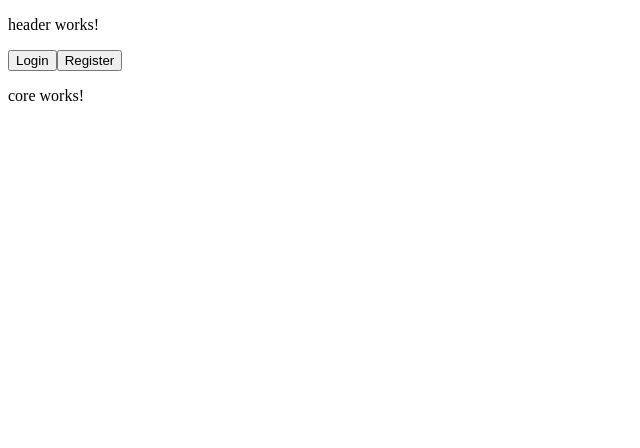
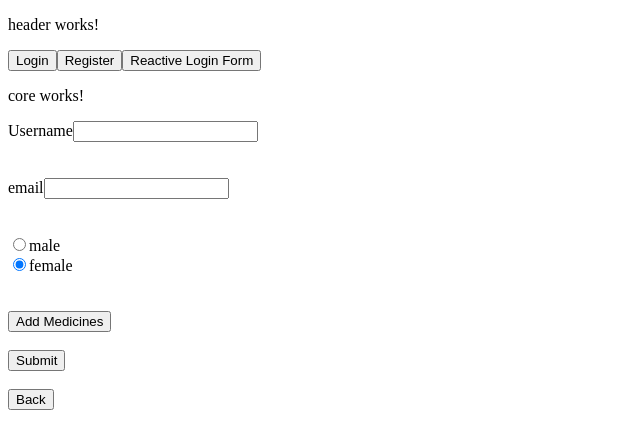
Before and after one commit to nibeditanandi94/firstAngularApp, an Angular app: page /reactive in a window 1280 px wide. Before the commit this address led to /. Shown: the top 448 px of the page, without its empty margins (0-640 px from the left). Built offline with nearby package versions, Linux system fonts and the light colour scheme.

Commit message:
second commit

```diff
--- a/src/app/app-routing.module.ts
+++ b/src/app/app-routing.module.ts
@@ -2,6 +2,7 @@ import { NgModule } from '@angular/core';
 import { Routes, RouterModule } from '@angular/router';
 import { HomeComponent } from './home/home/home.component';
 import { LoginComponent } from './login/login/login.component';
+import { ReactiveComponent } from './reactive/reactive/reactive.component';
 import { RegisterComponent } from './register/register/register.component';
 
 const routes: Routes = [
@@ -9,6 +10,7 @@ const routes: Routes = [
   {path:'home',component:HomeComponent},
   {path:'login', component:LoginComponent},
   {path:'register', component:RegisterComponent},
+  {path:'reactive', component:ReactiveComponent}
 
 ];
 
--- a/src/app/app.module.ts
+++ b/src/app/app.module.ts
@@ -8,6 +8,8 @@ import { CoreModule } from './core/core.module';
 // import { RegisterComponent } from './register/register/register.component';
 import { LoginModule } from './login/login.module';
 import { RegisterModule } from './register/register.module';
+// import { ReactiveFormsModule } from '@angular/forms';
+// import { ReactiveModule } from './reactive/reactive.module';
 
 @NgModule({
   declarations: [
@@ -19,6 +21,8 @@ import { RegisterModule } from './register/register.module';
     // LoginModule,
     // RegisterModule,
     AppRoutingModule,
+    // ReactiveModule,
+    // ReactiveFormsModule
 
 ],
   providers: [],
--- a/src/app/core/core.module.ts
+++ b/src/app/core/core.module.ts
@@ -6,6 +6,8 @@ import { CoreComponent } from './core.component';
 import { HeaderComponent } from './header/header.component';
 import { LoginModule } from '../login/login.module';
 import { RegisterModule } from '../register/register.module';
+import { ReactiveModule } from '../reactive/reactive.module';
+import { ReactiveFormsModule } from '@angular/forms';
 
 
 @NgModule({
@@ -15,6 +17,8 @@ import { RegisterModule } from '../register/register.module';
     CoreRoutingModule,
     LoginModule,
     RegisterModule,
+    ReactiveModule,
+    ReactiveFormsModule
 
   ],
   exports:[CoreComponent]
--- a/src/app/core/header/header.component.html
+++ b/src/app/core/header/header.component.html
@@ -7,3 +7,8 @@
 <div [hidden]="hide">
 <app-register></app-register>
 </div>
+
+<button (click)="loadReactive()" [routerLink]="'reactive'">Reactive Login Form</button>
+<div [hidden]=hide>
+<app-reactive></app-reactive>
+</div>
--- a/src/app/core/header/header.component.ts
+++ b/src/app/core/header/header.component.ts
@@ -26,4 +26,8 @@ export class HeaderComponent implements OnInit {
     loadRegister(){
       this.hide= true;
     }
+
+    loadReactive(){
+      this.hide= true;
+    }
 }
--- /dev/null
+++ b/src/app/reactive/reactive-routing.module.ts
@@ -0,0 +1,10 @@
+import { NgModule } from '@angular/core';
+import { Routes, RouterModule } from '@angular/router';
+
+const routes: Routes = [];
+
+@NgModule({
+  imports: [RouterModule.forChild(routes)],
+  exports: [RouterModule]
+})
+export class ReactiveRoutingModule { }
--- /dev/null
+++ b/src/app/reactive/reactive/reactive.component.css
@@ -0,0 +1,6 @@
+input#email.form-control.ng-invalid.ng-touched {
+    border:1px solid red;
+}
+input#username.form-control.ng-invalid.ng-touched{
+    border:1px solid red;
+}
--- /dev/null
+++ b/src/app/reactive/reactive/reactive.component.html
@@ -0,0 +1,52 @@
+<form [formGroup]="loginReactiveForm" (ngSubmit)="submit()">
+    <div formGroupName="userData">
+        <div class="form-group">
+            <label for="username">Username</label>
+            <input type="text"
+            id="username"
+            class="form-control"
+            formControlName="username">
+            <p *ngIf="!loginReactiveForm.get('userData.username').valid  && loginReactiveForm.get('userData.username').touched">
+                Please enter valid username
+            </p>
+        </div>
+        <br><br>
+        <div class="form-group">
+            <label for="email">email</label>
+            <input
+            type="text"
+            id="email"
+            class="form-control"
+            formControlName="email"
+            >
+            <p *ngIf="!loginReactiveForm.get('userData.email').valid  && loginReactiveForm.get('userData.email').touched">
+                Please enter valid username
+            </p>
+            </div>
+    </div>
+
+
+
+<br><br>
+<div class="radio" *ngFor="let gender of genders">
+<label>
+    <input type="radio"
+    [value]="gender"
+    formControlName="gender">{{gender}}
+</label>
+</div>
+<br><br>
+<div formArrayName="medicines">
+<button (click)="onAddMedicine()">Add Medicines</button>
+<br><br>
+<div
+class="form-group"
+*ngFor="let medicine of getControls(); let i=index">
+<input type="text"
+class="form-control"
+[formControlName]="i">
+</div>
+</div>
+<button type="submit">Submit</button><br><br>
+<button type="button" (click)="backbtn()">Back</button>
+</form>
--- /dev/null
+++ b/src/app/reactive/reactive/reactive.component.ts
@@ -0,0 +1,44 @@
+import { Component, OnInit } from '@angular/core';
+import { FormArray, FormControl, FormGroup, Validators } from '@angular/forms';
+import { Router } from '@angular/router';
+
+@Component({
+  selector: 'app-reactive',
+  templateUrl: './reactive.component.html',
+  styleUrls: ['./reactive.component.css']
+})
+export class ReactiveComponent implements OnInit {
+genders=['male','female'];
+loginReactiveForm:FormGroup;
+  constructor(private router:Router) { }
+
+  ngOnInit(): void {
+    this.loginReactiveForm=new FormGroup({
+      'userData': new FormGroup({
+        'username':new FormControl(null,Validators.required),
+        'email': new FormControl(null,[Validators.required,Validators.email]),
+      }),
+
+   'gender':new FormControl('female'),
+   'medicines': new FormArray([])
+
+
+    });
+  }
+  backbtn(){
+    this.router.navigate(['/home']);
+     }
+
+     onAddMedicine(){
+       const formInput= new FormControl(null,Validators.required);
+      (<FormArray>this.loginReactiveForm.get('medicines')).push(formInput)
+     }
+
+     getControls(){
+       return (this.loginReactiveForm.get('medicines') as FormArray).controls
+     }
+     submit(){
+       console.log(this.loginReactiveForm);
+     }
+
+}
```
Also changed, not shown: src/app/reactive/reactive.module.ts (added, +18 -0 lines), src/app/app.component.html (line endings or trailing spaces), 1 other file (tests, documents, lock files or other folders).
